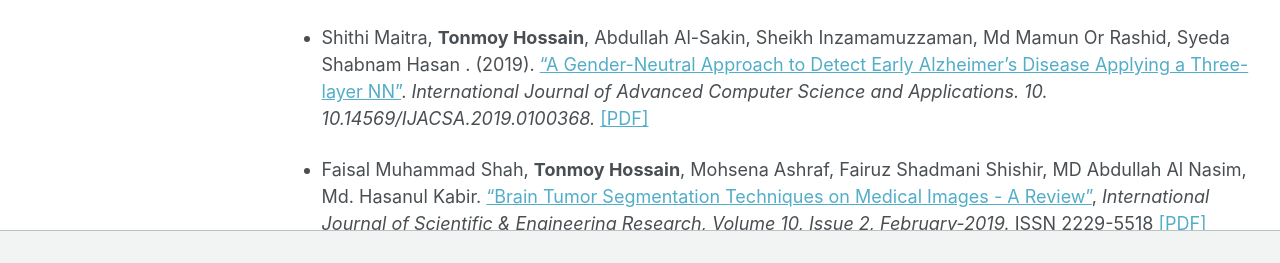
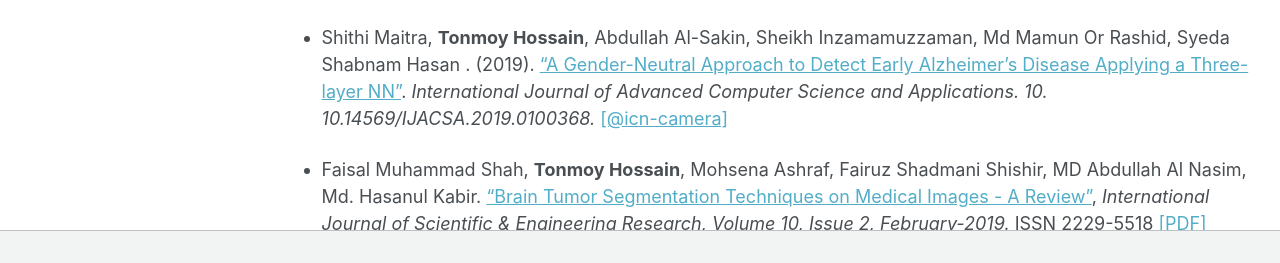
Before and after one commit to shaeekh/shaeekh.github.io, a Jekyll site: the page built from _pages/publications.md, in a window 1280 px wide and 1310 px high, cut to the strip 852-1115 px from the top of the window. Built offline with Jekyll 4.4.1, drawn with Linux system fonts in a browser that asks for light colours; some web fonts are replaced.

Commit message:
Update publications.md

```diff
--- a/_pages/publications.md
+++ b/_pages/publications.md
@@ -25,7 +25,7 @@ an NN: A Data-scientific Approach in Outlier Handling,"](https://ieeexplore.ieee
 
 * **Tonmoy Hossain**, Fairuz Shadmani Shishir, Mohsena Ashraf, MD Abdullah Al Nasim and Faisal Muhammad Shah, ["Brain Tumor Detection Using Convolutional Neural Network,"](https://ieeexplore.ieee.org/document/8934561) <i>1st International Conference on Advances in Science, Engineering and Robotics Technology (ICASERT), Dhaka, Bangladesh, 2019, pp. 1-6, doi: 10.1109/ICASERT.2019.8934561.</i> [[**Presentation**]](https://tonmoy-hossain.github.io/files/conferencePaper_BrainTumorDetection.pdf)
 
-* Shithi Maitra, **Tonmoy Hossain**, Abdullah Al-Sakin, Sheikh Inzamamuzzaman, Md Mamun Or Rashid, Syeda Shabnam Hasan . (2019). ["A Gender-Neutral Approach to Detect Early Alzheimer’s Disease Applying a Three-layer NN"](https://thesai.org/Publications/ViewPaper?Volume=10&Issue=3&Code=ijacsa&SerialNo=68). <i>International Journal of Advanced Computer Science and Applications. 10. 10.14569/IJACSA.2019.0100368.</i> [[PDF]](https://tonmoy-hossain.github.io/files/Alzheimer.pdf)
+* Shithi Maitra, **Tonmoy Hossain**, Abdullah Al-Sakin, Sheikh Inzamamuzzaman, Md Mamun Or Rashid, Syeda Shabnam Hasan . (2019). ["A Gender-Neutral Approach to Detect Early Alzheimer’s Disease Applying a Three-layer NN"](https://thesai.org/Publications/ViewPaper?Volume=10&Issue=3&Code=ijacsa&SerialNo=68). <i>International Journal of Advanced Computer Science and Applications. 10. 10.14569/IJACSA.2019.0100368.</i> [[@icn-camera]](https://tonmoy-hossain.github.io/files/Alzheimer.pdf)
 
 * Faisal Muhammad Shah, **Tonmoy Hossain**, Mohsena Ashraf, Fairuz Shadmani Shishir, MD Abdullah Al Nasim, Md. Hasanul Kabir. ["Brain Tumor Segmentation Techniques on Medical Images - A Review"](https://www.ijser.org/onlineResearchPaperViewer.aspx?Brain-Tumor-Segmentation-Techniques-on-Medical-Images-A-Review.pdf), <i>International Journal of Scientific & Engineering Research, Volume 10, Issue 2, February-2019.</i>
 ISSN 2229-5518 [[PDF]](https://tonmoy-hossain.github.io/files/segmentationReview.pdf)
```
